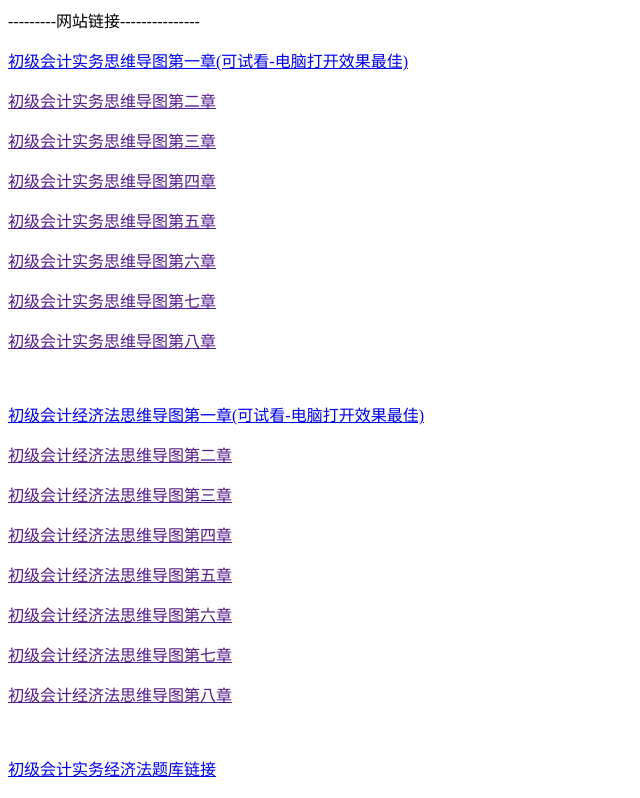
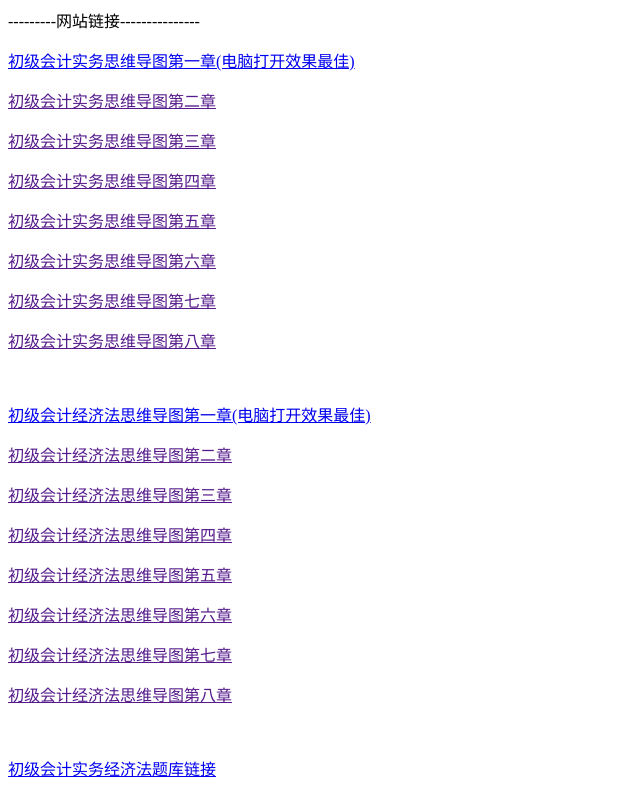
Before and after one commit to danggerenba/swdt, a plain HTML site: page index.html in a window 1280 px wide. Shown: the top 798 px of the page, without its empty margins (0-640 px from the left). Drawn offline with Linux system fonts and the light colour scheme.

Commit message:
Update index.html

```diff
--- a/index.html
+++ b/index.html
@@ -10,7 +10,7 @@
 ---------网站链接---------------
 
 
-<p><a href="testkjsw.html">初级会计实务思维导图第一章(可试看-电脑打开效果最佳)</a></p>
+<p><a href="testkjsw.html">初级会计实务思维导图第一章(电脑打开效果最佳)</a></p>
 	<p><a href="" onclick="return confirm('请加左边微信号激活')">初级会计实务思维导图第二章</a></p>
 	<p><a href=""  onclick="return confirm('请加左边微信号激活')">初级会计实务思维导图第三章</a></p>
 	<p><a href=""  onclick="return confirm('请加左边微信号激活')">初级会计实务思维导图第四章</a></p>
@@ -19,7 +19,7 @@
 	<p><a href="" onclick="return confirm('请加左边微信号激活')">初级会计实务思维导图第七章</a></p>
 	<p><a  href="" onclick="return confirm('请加左边微信号激活')">初级会计实务思维导图第八章</a></p>
 	<br>
-	<p><a href="testjjf.html">初级会计经济法思维导图第一章(可试看-电脑打开效果最佳)</a></p>
+	<p><a href="testjjf.html">初级会计经济法思维导图第一章(电脑打开效果最佳)</a></p>
 	<p><a  href="" onclick="return confirm('请加左边微信号激活')">初级会计经济法思维导图第二章</a></p>
 	<p><a  href="" onclick="return confirm('请加左边微信号激活')">初级会计经济法思维导图第三章</a></p>
 	<p><a  href="" onclick="return confirm('请加左边微信号激活')">初级会计经济法思维导图第四章</a></p>
```
